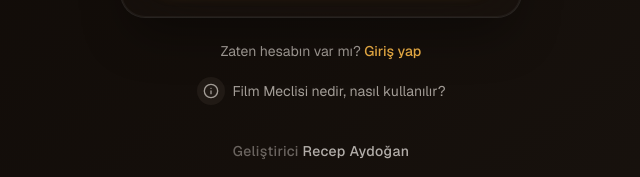
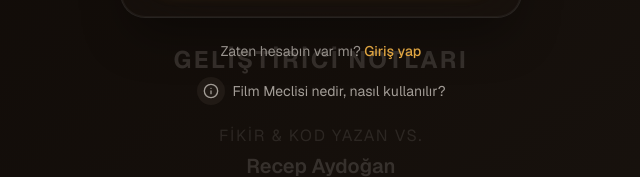
Before and after one commit to aaydogaan/film-meclisi, a Next.js app: page /sign-up in a window 1280 px wide. Shown: the part 793-970 px from the top of the page, without its empty margins (319-959 px from the left). Built offline with nearby package versions, Linux system fonts and the light colour scheme; no server answers.

Commit message:
feat: update funny messages and add scrolling movie credits to auth screen

```diff
--- a/components/auth-form.tsx
+++ b/components/auth-form.tsx
@@ -89,11 +89,11 @@ export function AuthForm({ mode }: { mode: 'sign-in' | 'sign-up' }) {
 
     if (isSignUp) {
       const FUNNY_MESSAGES = [
-        "Sunuculara fısıldanıyor...",
         "Sizin için en iyi koltuk ayrılıyor...",
-        "Kablolar birbirine bağlanıyor...",
+        "Gişede biletiniz kesiliyor...",
         "Kodlar derleniyor, az kaldı...",
-        "Kayıt olmanız aslında bu kadar uzun sürmüyor ama Recep böyle istedi :)"
+        "Film Meclisi'nin kırmızı halısı seriliyor...",
+        "Kayıt olmanız aslında bu kadar uzun sürmüyor ama Recep Bey böyle istedi :)"
       ]
 
       setShowFakeLoader(true)
@@ -165,9 +165,34 @@ export function AuthForm({ mode }: { mode: 'sign-in' | 'sign-up' }) {
         </div>
       )}
 
-      {/* Developer Info */}
-      <div className="absolute bottom-4 text-sm font-medium text-muted-foreground/60 tracking-wide text-center w-full pointer-events-none">
-        Geliştirici <span className="text-foreground/70">Recep Aydoğan</span>
+      {/* Developer Info (Movie Credits Style) */}
+      <div className="absolute inset-0 pointer-events-none overflow-hidden flex justify-center z-0 opacity-[0.15]">
+        <style>{`
+          @keyframes creditsScroll {
+            0% { transform: translateY(100vh); }
+            100% { transform: translateY(-100%); }
+          }
+          .animate-credits {
+            animation: creditsScroll 20s linear infinite;
+          }
+        `}</style>
+        <div className="animate-credits flex flex-col items-center text-center space-y-12 text-foreground w-full max-w-lg mt-[50vh]">
+          <div className="space-y-2">
+            <h2 className="text-xl md:text-2xl font-bold tracking-widest uppercase">Geliştirici Notları</h2>
+          </div>
+          <div className="space-y-1">
+            <h3 className="text-sm md:text-base uppercase tracking-widest text-foreground/70">Fikir & Kod Yazan vs.</h3>
+            <p className="text-lg md:text-xl font-semibold">Recep Aydoğan</p>
+          </div>
+          <div className="space-y-1">
+            <h3 className="text-sm md:text-base uppercase tracking-widest text-foreground/70">Revize, Öneri</h3>
+            <p className="text-lg md:text-xl font-semibold">Yahya Veysel Aydoğan<br/>Selman Aydoğan</p>
+          </div>
+          <div className="space-y-1">
+            <h3 className="text-sm md:text-base uppercase tracking-widest text-foreground/70">Kayıt Olanlar</h3>
+            <p className="text-lg md:text-xl font-semibold">Recep Aydoğan<br/>Yahya Veysel Aydoğan<br/>Selman Aydoğan<br/>Emre</p>
+          </div>
+        </div>
       </div>
 
       {/* Decorative background glow */}
```
